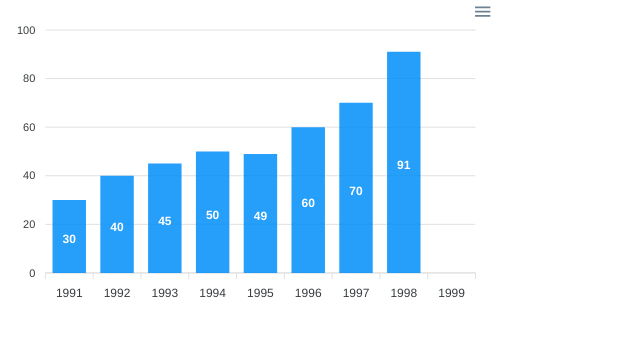
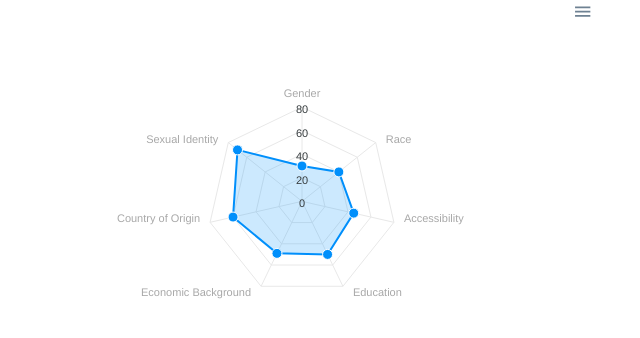
Before and after one commit to Heather-Fin/Graphs, a React (Create React App) app: page / in a window 1280 px wide. Shown: the top 338 px of the page, without its empty margins (0-640 px from the left). Built offline with nearby package versions, Linux system fonts and the light colour scheme.

Commit message:
Radar Chart

```diff
--- a/src/App.js
+++ b/src/App.js
@@ -9,16 +9,16 @@ class App extends Component {
     this.state = {
       options: {
         chart: {
-          id: "basic-bar"
+          id: "radar"
         },
         xaxis: {
-          categories: [1991, 1992, 1993, 1994, 1995, 1996, 1997, 1998, 1999]
+          categories: ['Gender', 'Race', 'Accessibility', 'Education', 'Economic Background', 'Country of Origin', 'Sexual Identity']
         }
       },
       series: [
         {
           name: "series-1",
-          data: [30, 40, 45, 50, 49, 60, 70, 91]
+          data: [30, 40, 45, 50, 49, 60, 70]
         }
       ]
     };
@@ -31,8 +31,8 @@ class App extends Component {
             <Chart
               options={this.state.options}
               series={this.state.series}
-              type="bar"
-              width="500"
+              type="radar"
+              width="600"
             />
           </div>
         </div>
```
